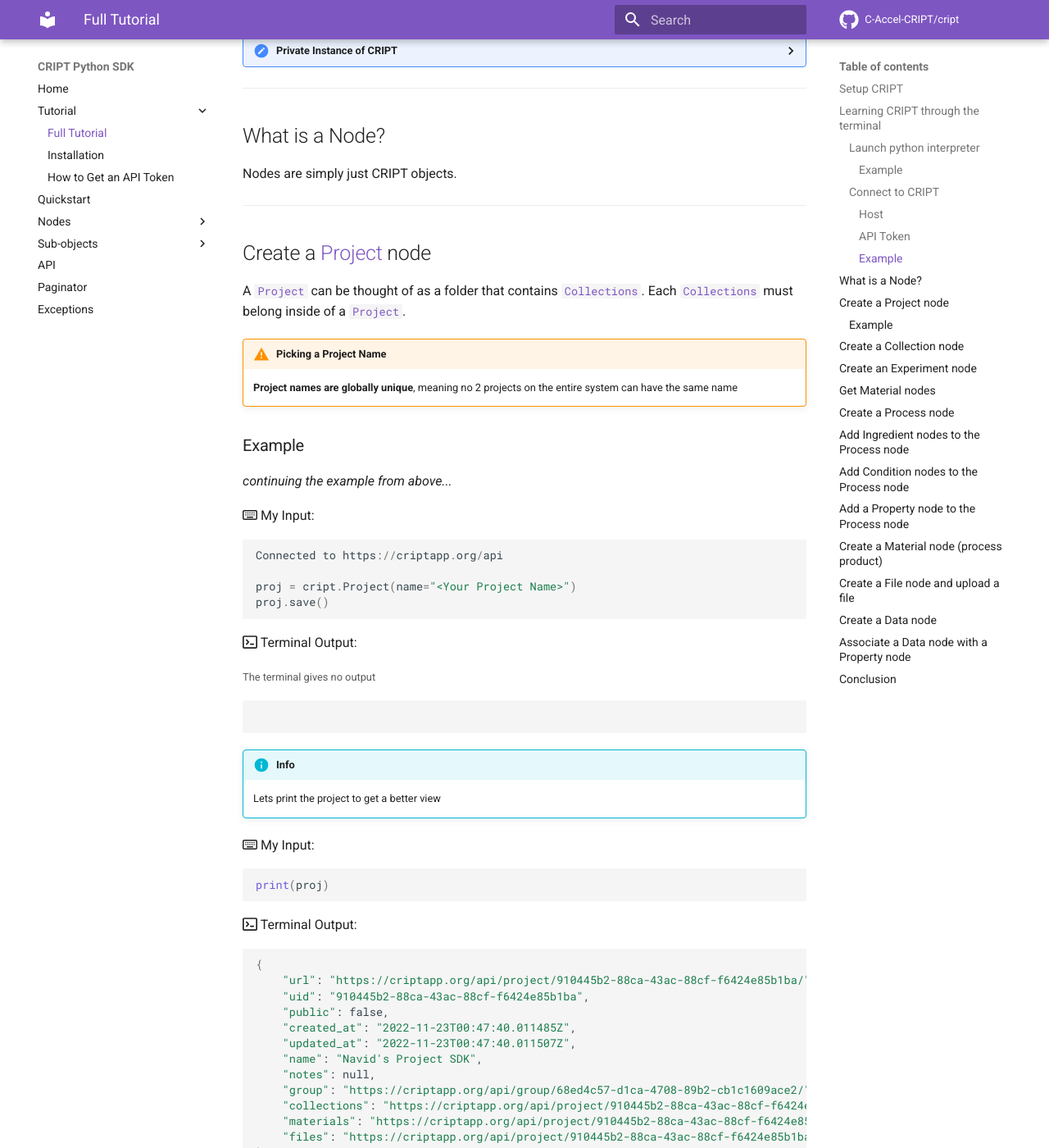
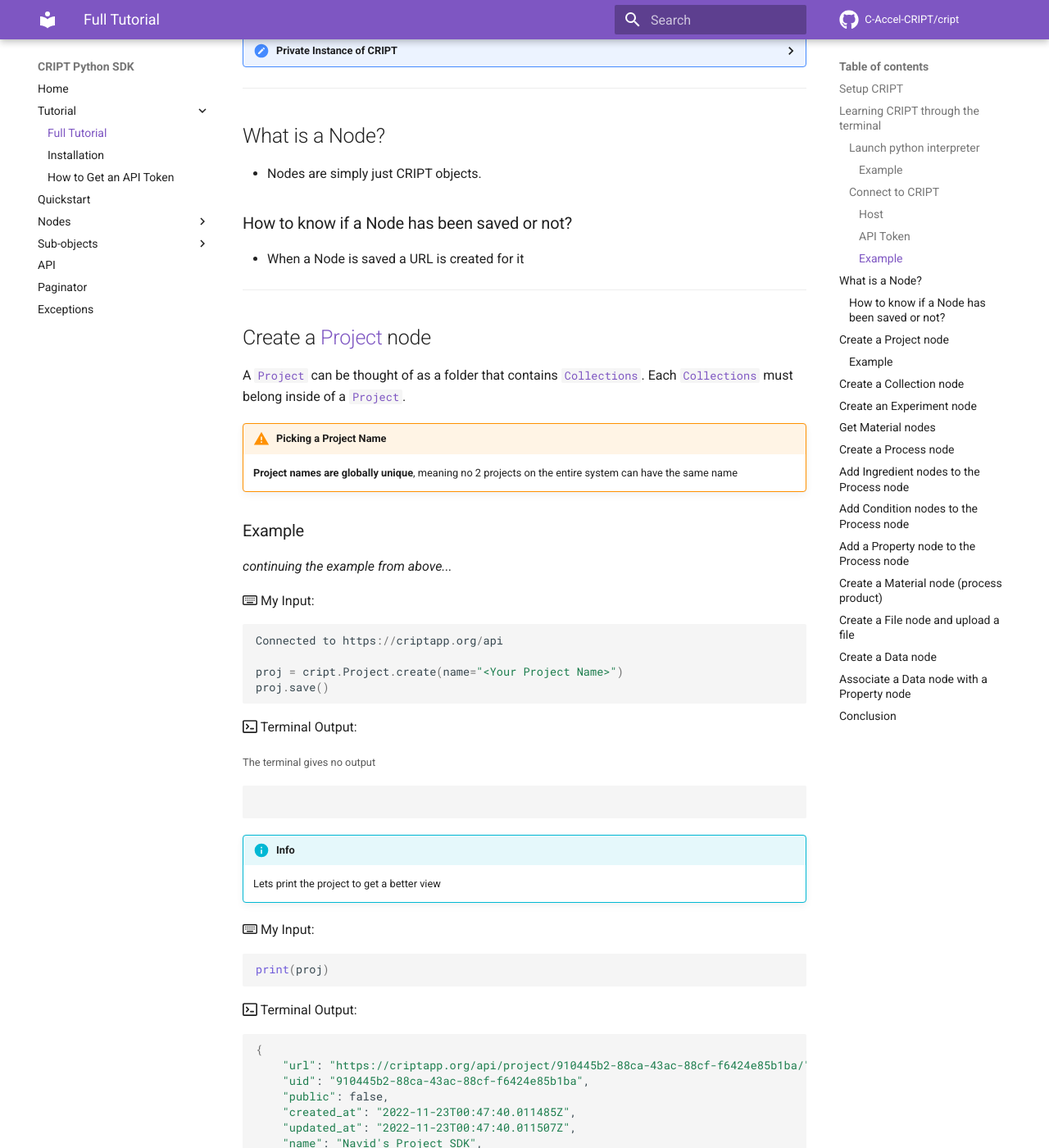
Before and after one commit to C-Accel-CRIPT/sdk-archive, an MkDocs documentation site: the page built from docs/tutorial/tutorial.md, in a window 1280 px wide and 1400 px high, scrolled down 1621 px. Shown: the whole window at 82% size. Built offline with MkDocs 1.6.1 and Material for MkDocs 9.7.7, drawn with Linux system fonts in a browser that asks for light colours; comment, search, counter and statistics services are not loaded.

Commit message:
minor wording improvements

````diff
--- a/docs/tutorial/tutorial.md
+++ b/docs/tutorial/tutorial.md
@@ -66,7 +66,10 @@
 
 ---
 ## What is a Node?
-Nodes are simply just CRIPT objects.
+* Nodes are simply just CRIPT objects.
+
+### How to know if a Node has been saved or not?
+* When a Node is saved a URL is created for it
 
 ---
 
@@ -84,7 +87,7 @@
 ```py
 Connected to https://criptapp.org/api
 
-proj = cript.Project(name="<Your Project Name>")
+proj = cript.Project.create(name="<Your Project Name>")
 proj.save()
 ```
 
@@ -153,7 +156,7 @@
 ## Create an Experiment node
 
 ```py
-expt = cript.Experiment(
+expt = cript.Experiment.create(
     collection=coll,
     name="Anionic Polymerization of Styrene with SecBuLi"
 )
@@ -183,7 +186,7 @@
 ## Create a Process node
 
 ```py
-prcs = cript.Process(
+prcs = cript.Process.create(
     experiment=expt,
     name="Anionic of Styrene",
     type = "multistep",
````
